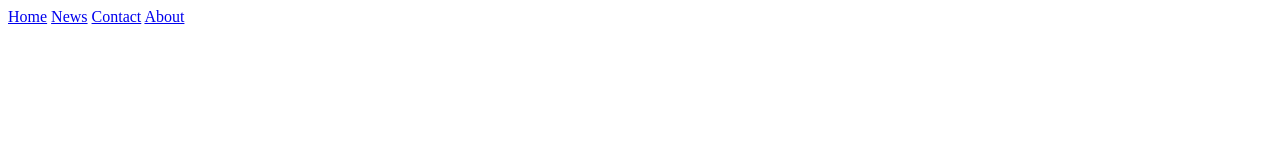
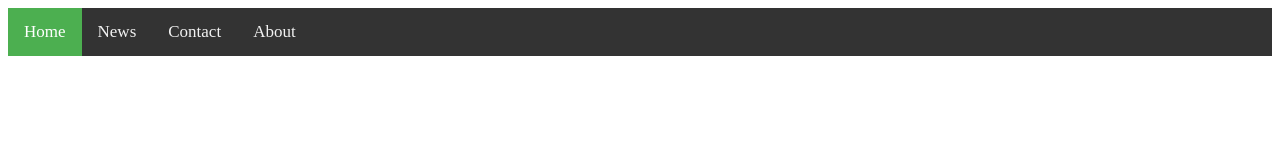
Before and after one commit to sakshibhardwaj30/fullstack1Assignment, a plain HTML site: page index.html in a window 1280 px wide. Drawn offline with Linux system fonts and the light colour scheme.

Commit message:
add changes

```diff
--- a/index.html
+++ b/index.html
@@ -5,7 +5,36 @@
     <meta http-equiv="X-UA-Compatible" content="IE=edge">
     <meta name="viewport" content="width=device-width, initial-scale=1.0">
     <title>Document</title>
+    <style>
+        .box1 {
+  background-color: #333;
+  overflow: hidden;
+}
+
+/* Style the links inside the navigation bar */
+.box1 a {
+  float: left;
+  color: #f2f2f2;
+  text-align: center;
+  padding: 14px 16px;
+  text-decoration: none;
+  font-size: 17px;
+}
+
+/* Change the color of links on hover */
+.box1 a:hover {
+  background-color: #ddd;
+  color: black;
+}
+
+/* Add a color to the active/current link */
+.box1 a.active {
+  background-color: #4CAF50;
+  color: white;
+}
+    </style>
 </head>
+
 <body>
 
     <div class="box1">
```
